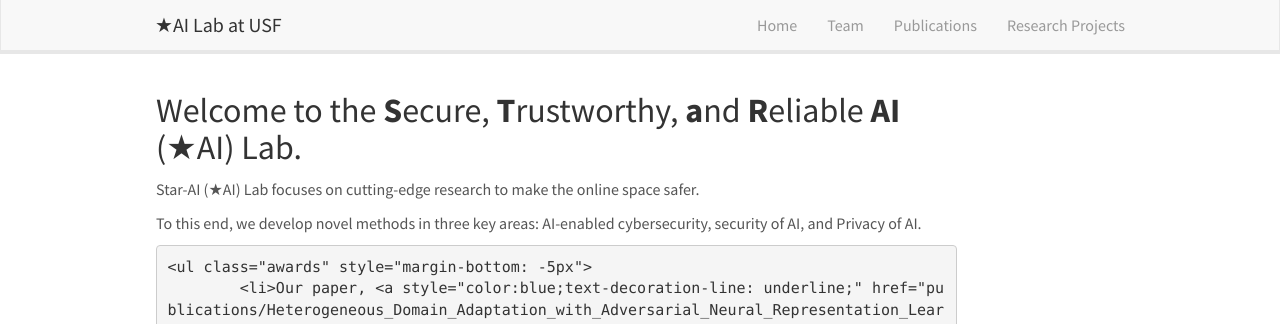
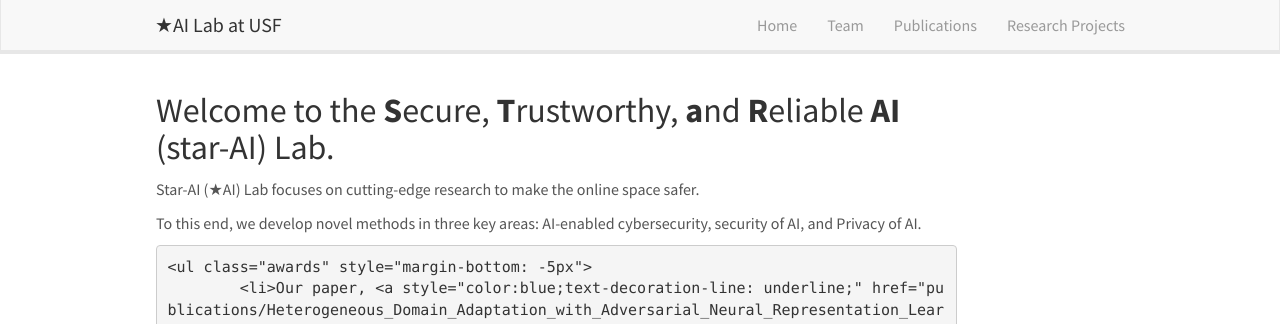
Before and after one commit to star-ailab/star-ailab.github.io, a Jekyll site: the page built from _pages/home.md, in a window 1280 px wide. Shown: the top 324 px of the page. Built offline with Jekyll 4.4.1, drawn with Linux system fonts in a browser that asks for light colours; nearby versions of some CDN libraries.

Commit message:
Update homelay.html

```diff
--- a/_layouts/homelay.html
+++ b/_layouts/homelay.html
@@ -3,8 +3,8 @@
 ---
 
   <div id="homeid" class="col-sm-10">
-		<!--<h2>Welcome to the Secure, Trustworthy, and Reliable AI (&#9733;AI) Lab.</h2>-->
-        <h2>Welcome to the <b>S</b>ecure, <b>T</b>rustworthy, <b>a</b>nd <b>R</b>eliable <b>AI</b> (&#9733;AI) Lab.</h2>
+		<!--<h2>Welcome to the Secure, Trustworthy, and Reliable AI (star-AI) Lab.</h2>-->
+        <h2>Welcome to the <b>S</b>ecure, <b>T</b>rustworthy, <b>a</b>nd <b>R</b>eliable <b>AI</b> (star-AI) Lab.</h2>
 
 	{{ content }}
   <!--
```
